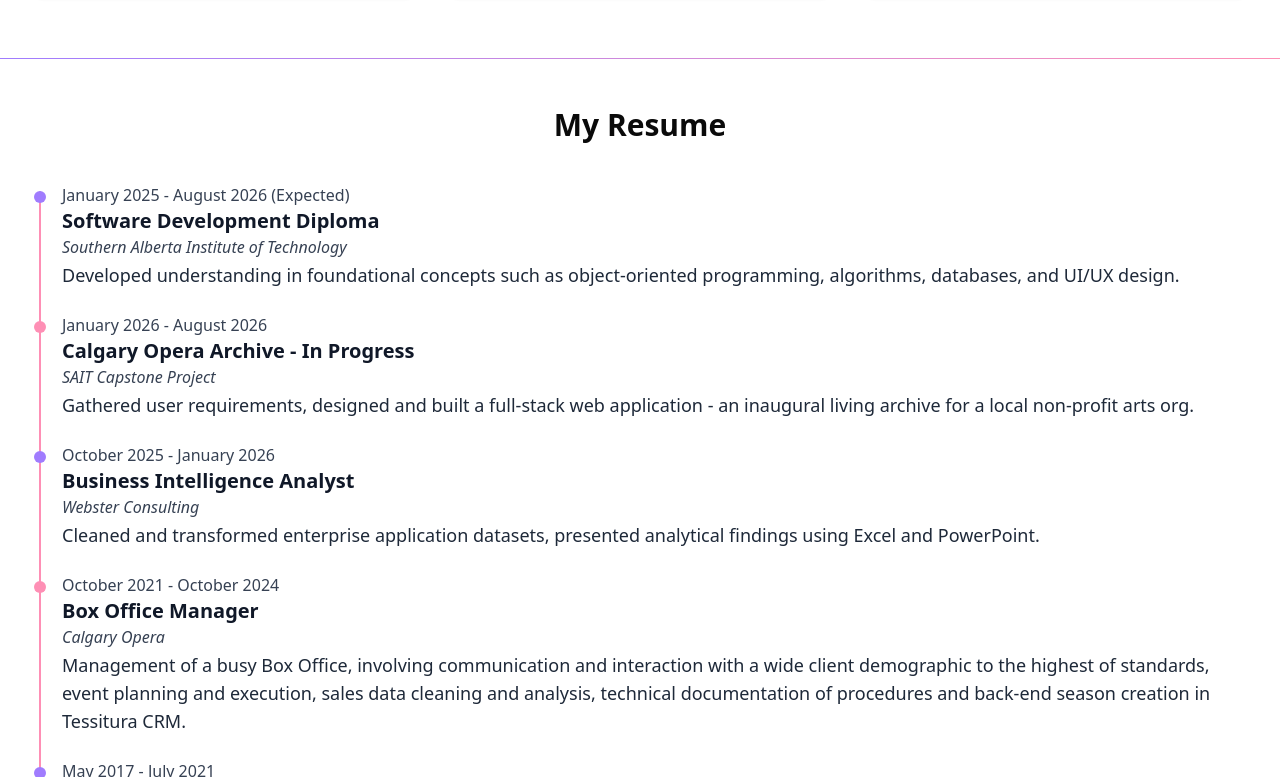
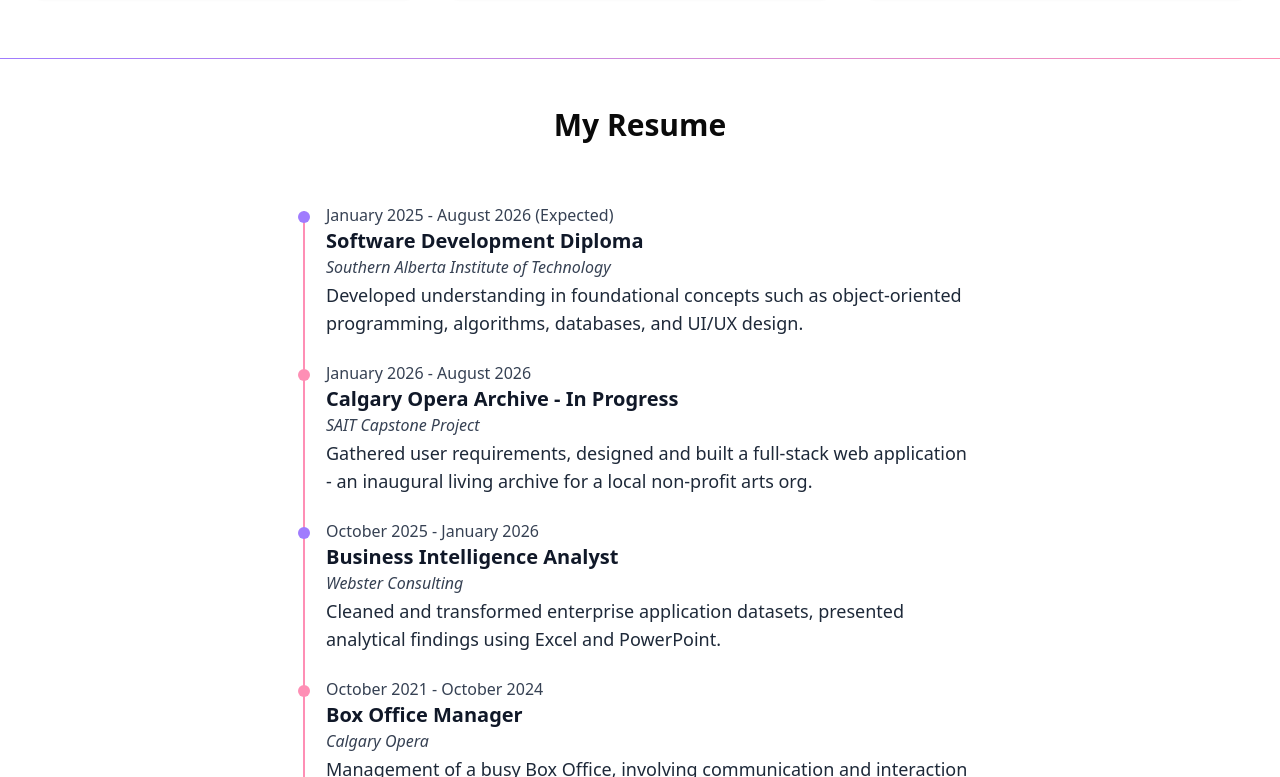
Before and after one commit to verityboyd/portfolio, a Next.js app: page / in a window 1280 px wide. Shown: the part 1443-2220 px from the top of the page. Built offline with nearby package versions, Linux system fonts and the light colour scheme.

Commit message:
fixed centering of timeline

```diff
--- a/app/components/features/Resume.js
+++ b/app/components/features/Resume.js
@@ -4,8 +4,11 @@
 export default function Resume() {
   return (
     <section className="flex flex-col justify-center items-center p-10">
-      <h3 className="text-3xl m-2 pb-10 font-semibold">My Resume</h3>
-      <ol className="relative space-y-8 before:absolute before:-ms-px before:h-full before:w-0.5 before:rounded-full before:bg-[#FE8FB5]">
+      <h3 className="text-3xl m-2 pb-15 font-semibold">My Resume</h3>
+      <ol
+        className="relative space-y-8 mx-auto
+        max-w-2xl before:absolute before:-ms-px before:h-full before:w-0.5 before:rounded-full before:bg-[#FE8FB5]"
+      >
         <Timeline
           circleColour="bg-[#A07CFE]"
           date="January 2025 - August 2026 (Expected)"
```
